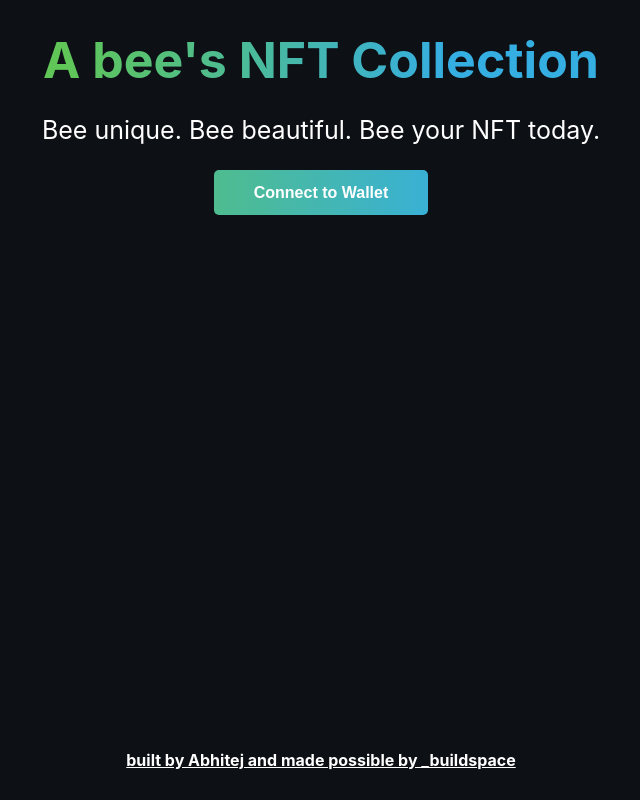
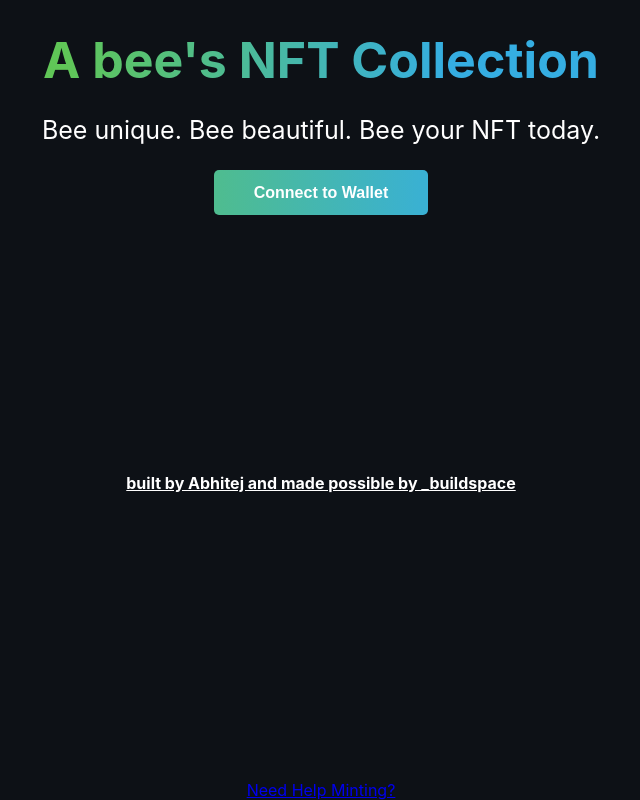
Before and after one commit to abhitej-bokka/BokkaBeeNFTs, a React (Create React App) app: page / in a window 1280 px wide. Shown: the whole page, without its empty margins (319-959 px from the left). Built offline with nearby package versions, Linux system fonts and the light colour scheme.

Commit message:
Update App.js

```diff
--- a/src/App.js
+++ b/src/App.js
@@ -156,7 +156,22 @@ const App = () => {
             target="_blank"
             rel="noreferrer"
           >{`built by Abhitej and made possible by ${TWITTER_HANDLE}`}</a>
+
+
         </div>
+
+	        <div className="footer-container2">
+
+          <a
+            className="footer-text2"
+            href={'https://github.com/abhitej-bokka/BokkaBeeNFTs/'}
+            target="_blank"
+            rel="noreferrer"
+          >{`Need Help Minting?`}</a>
+
+
+        </div>
+
       </div>
     </div>
   );
```
